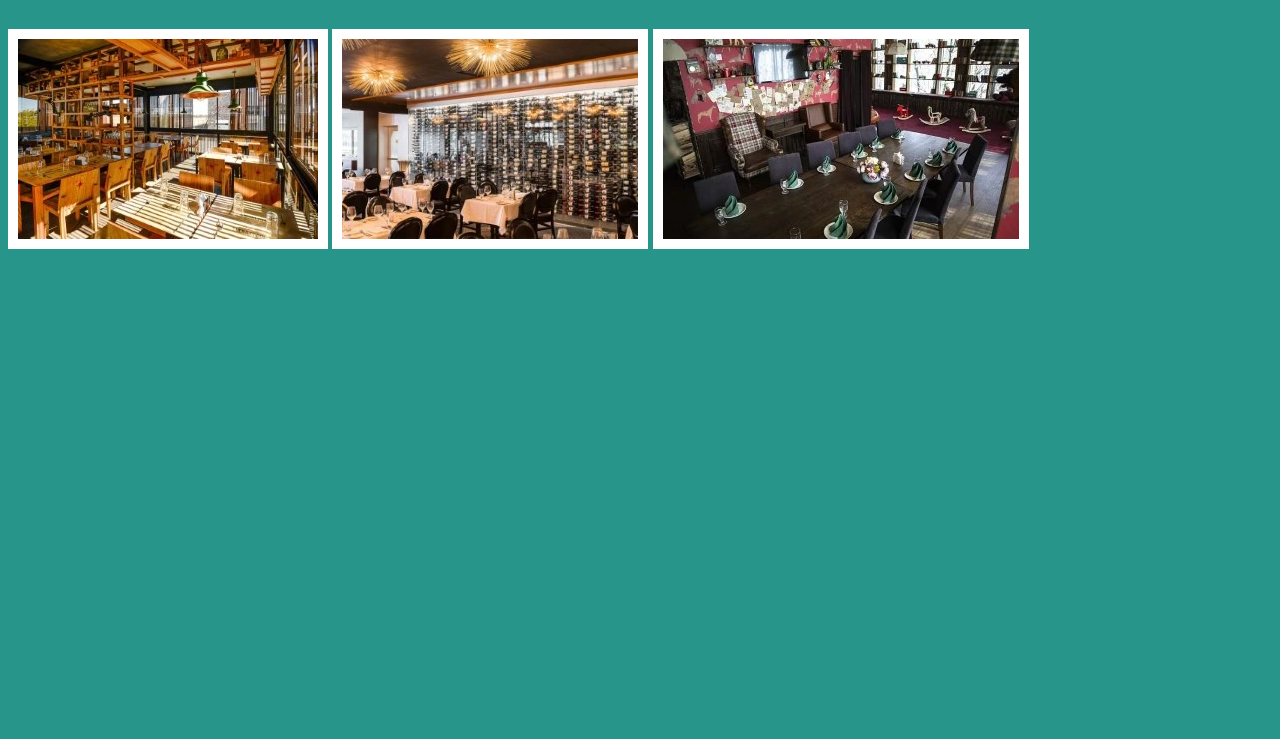
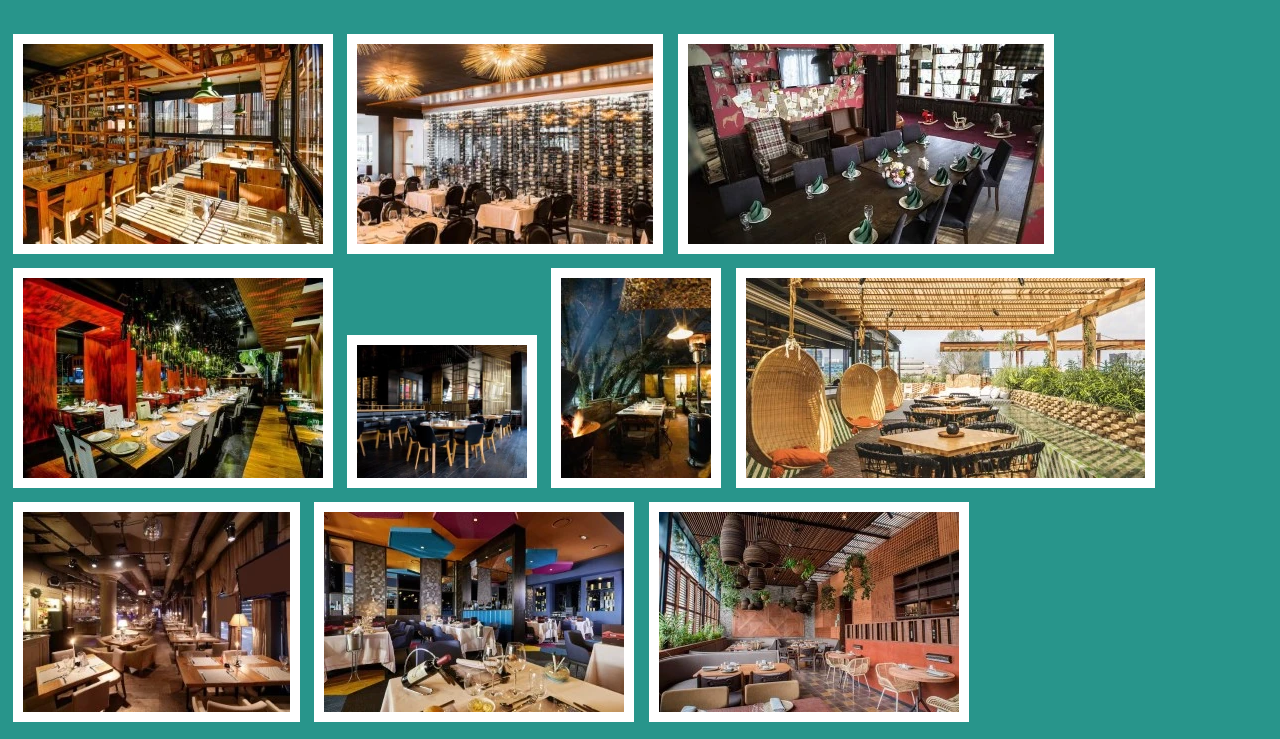
Before and after one commit to po1son3/desafio-03-restaurant, a website built with Vite: page index.html in a window 1280 px wide. Shown: the part 90-829 px from the top of the page. Before the commit the page ends 800 px from the top, so only its background shows below. Built offline with nearby package versions, Linux system fonts and the light colour scheme.

Commit message:
termino-agregar-img

```diff
--- a/index.html
+++ b/index.html
@@ -3,7 +3,7 @@
   <head>
     <meta charset="UTF-8" />
 
-    <title>Vite App</title>
+    <title>Nuestros restaurantes</title>
   </head>
   <body>
 
@@ -12,6 +12,15 @@
     <img src="public/images/barcelona.webp" alt="">
     <img src="public/images/buenos-aires.webp" alt="">
     <img src="public/images/madrid.webp" alt="">
+    <img src="public/images/miami.webp" alt="">
+    <img class="img-chica" src="public/images/paris.webp" alt="">
+    <img src="public/images/pipa.webp" alt="">
+    <img src="public/images/rio-de-janeiro.webp" alt="">
+    <img src="public/images/roma.webp" alt="">
+    <img src="public/images/rosario.webp" alt="">
+    <img src="public/images/tokio.webp" alt="">
+
+
 
     <script type="module" src="/main.js"></script>
   </body>
--- a/style.css
+++ b/style.css
@@ -11,4 +11,9 @@ h1 {
 
 img {
     border: 10px solid white;
+    margin: 5px;
 }
+
+.img-chica {
+    width: 13.4%;
+}
```
